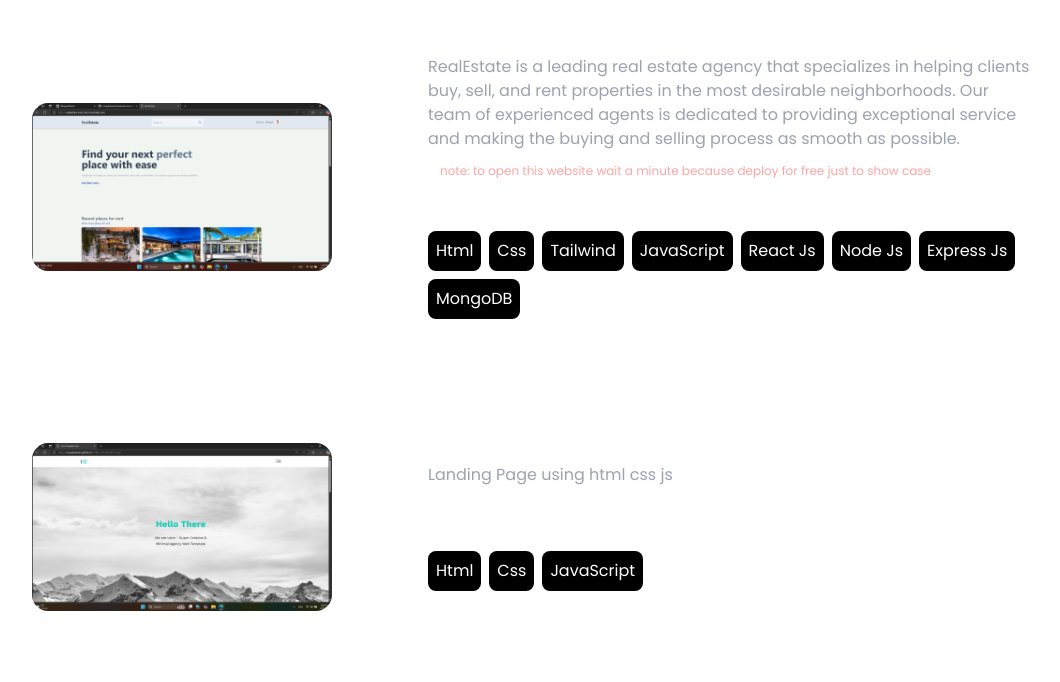
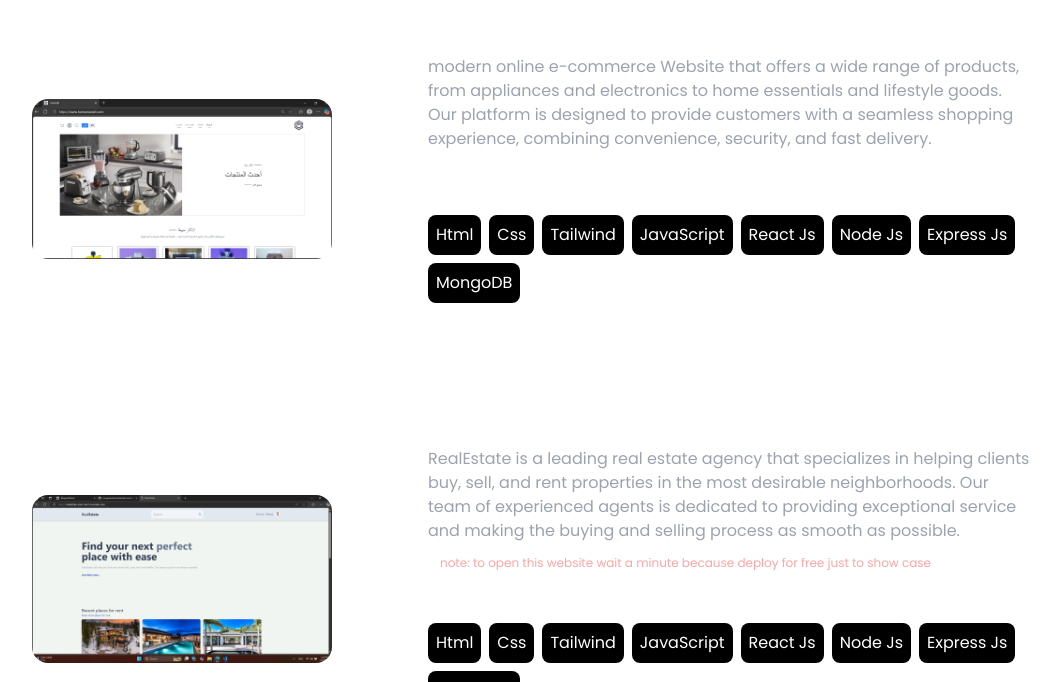
Before and after one commit to muayadnazim/portfolio, a React (Vite) app: page / in a window 1280 px wide. Shown: the part 1805-2487 px from the top of the page, without its empty margins (108-1168 px from the left). Built offline with nearby package versions, Linux system fonts and the light colour scheme.

Commit message:
add project 3

```diff
--- a/src/components/Projects.jsx
+++ b/src/components/Projects.jsx
@@ -1,10 +1,29 @@
 /* eslint-disable react/prop-types */
 import image1 from "/images/1.png";
 import image2 from "/images/2.png";
+import image3 from "/images/3.png";
 import { motion } from "motion/react";
 
 export default function Projects() {
   const projectData = [
+    {
+      image: image3,
+      title: "e-commerce Website",
+      description:
+        "modern online e-commerce Website that offers a wide range of products, from appliances and electronics to home essentials and lifestyle goods. Our platform is designed to provide customers with a seamless shopping experience, combining convenience, security, and fast delivery.",
+      technologies: [
+        "Html",
+        "Css",
+        "Tailwind",
+        "JavaScript",
+        "React Js",
+        "Node Js",
+        "Express Js",
+        "MongoDB",
+      ],
+      url: "https://www.homemanzili.com/",
+      note: "",
+    },
     {
       image: image2,
       title: "Realestate Website",
```
Also changed, not shown: public/images/3.png (added).
